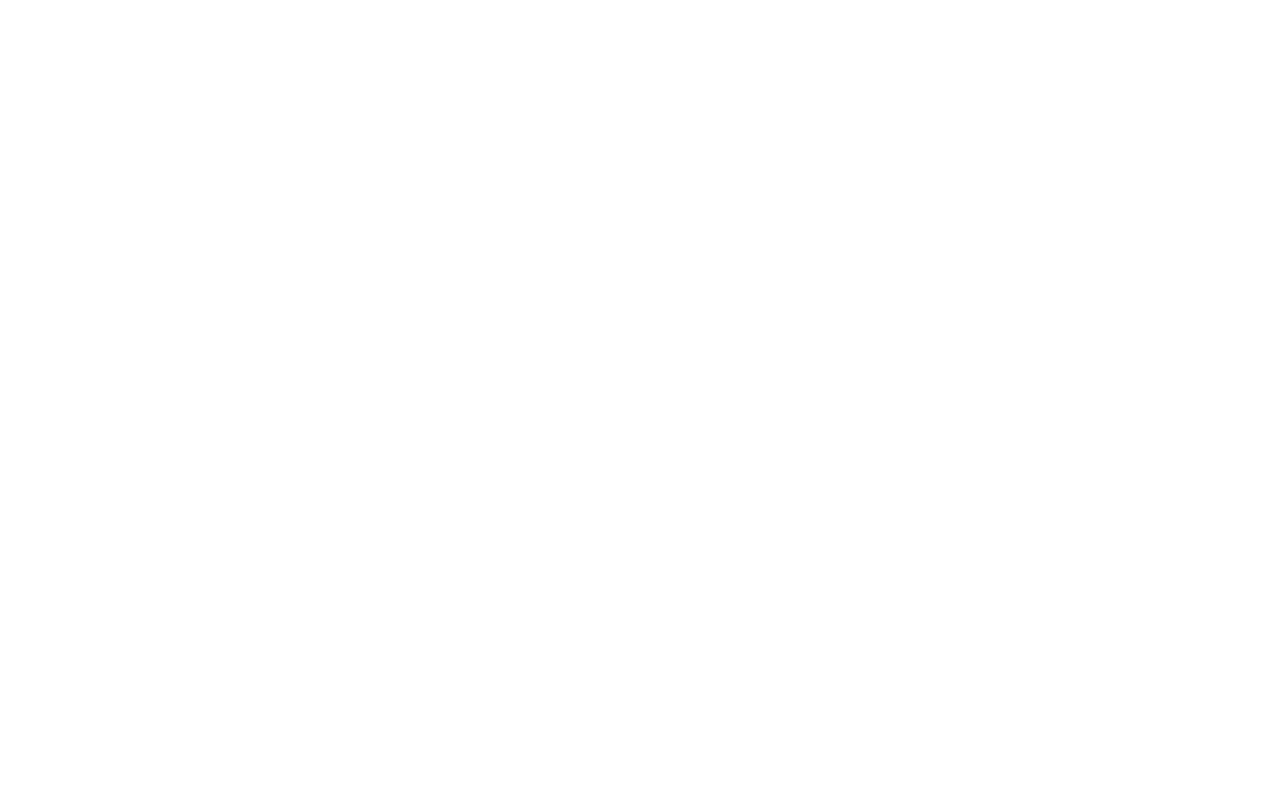
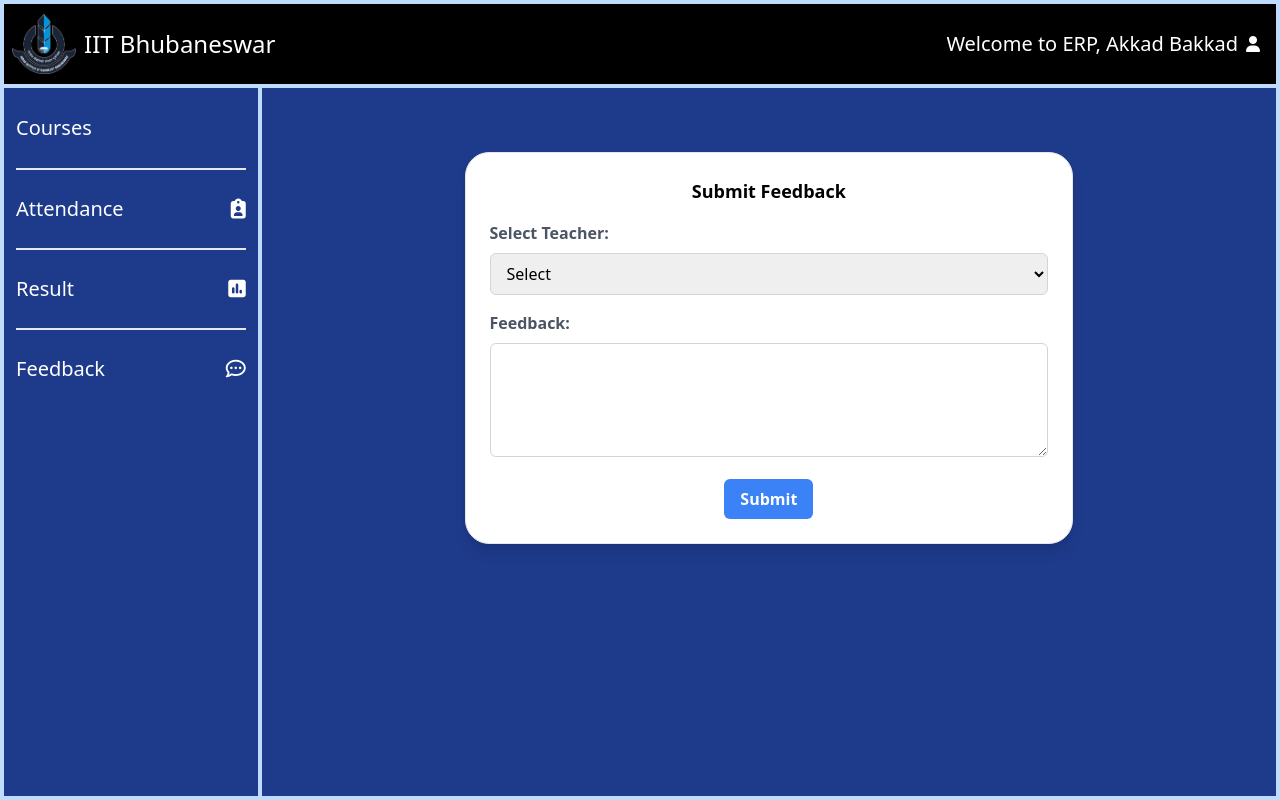
Before and after one commit to AShr12xz/GC_Webathon_2024, a React (Create React App) app in the folder client/: page /feedback in a window 1280 px wide. Before the commit this address had no page. Built offline with nearby package versions, Linux system fonts and the light colour scheme.

Commit message:
courses page made

```diff
--- a/client/src/App.js
+++ b/client/src/App.js
@@ -3,6 +3,8 @@
 import Profile from "./pages/components/profile.js";
 import Attendance from "./pages/components/attendance.js";
 import Result from "./pages/components/result.js";
+import FeedbackForm from "./pages/components/Feedback.js";
+import RegisteredCourses from "./pages/components/Course.js";
 
 import {
   Route,
@@ -27,6 +29,8 @@
         <Route path="/profile" element={<Dashboard props={<Profile/>}/>}/>
         <Route path="/attendance" element={<Dashboard props={<Attendance/>}/>}/>
         <Route path="/result" element={<Dashboard props={<Result/>}/>}/>
+        <Route path="/feedback" element={<Dashboard props={<FeedbackForm/>}/>}/>
+        <Route path="/courses" element={<Dashboard props={<RegisteredCourses/>}/>}/>
 
       </Routes>
     </AnimatePresence>
--- /dev/null
+++ b/client/src/pages/components/Course.js
@@ -0,0 +1,39 @@
+import React from 'react';
+
+const RegisteredCourses = () => {
+
+  const courses = [
+    { subjectName: 'Introduction to Computer Science', subjectCode: 'CSE101', faculty: 'Dr. Smith', credits: 3 },
+    { subjectName: 'Calculus', subjectCode: 'MAT102', faculty: 'Prof. Johnson', credits: 4 },
+    { subjectName: 'Physics Fundamentals', subjectCode: 'PHY103', faculty: 'Dr. Brown', credits: 3 },
+    { subjectName: 'Biology Basics', subjectCode: 'BIO104', faculty: 'Prof. Davis', credits: 3 },
+  ];
+
+  return (
+    <div className="w-3/4 mx-auto mt-16 bg-white rounded-3xl overflow-hidden shadow-lg p-6 border border-gray-200">
+      <h2 className="text-lg font-semibold mb-4 text-center">Registered Courses</h2>
+      <table className="w-full table-auto">
+        <thead>
+          <tr className="bg-gray-200">
+            <th className="px-4 py-2">Subject Name</th>
+            <th className="px-4 py-2">Subject Code</th>
+            <th className="px-4 py-2">Faculty</th>
+            <th className="px-4 py-2">Credits</th>
+          </tr>
+        </thead>
+        <tbody>
+          {courses.map((course, index) => (
+            <tr key={index} className={index % 2 === 0 ? "bg-gray-100" : ""}>
+              <td className="border px-4 py-2">{course.subjectName}</td>
+              <td className="border px-4 py-2">{course.subjectCode}</td>
+              <td className="border px-4 py-2">{course.faculty}</td>
+              <td className="border px-4 py-2">{course.credits}</td>
+            </tr>
+          ))}
+        </tbody>
+      </table>
+    </div>
+  );
+};
+
+export default RegisteredCourses;
--- /dev/null
+++ b/client/src/pages/components/Feedback.js
@@ -0,0 +1,80 @@
+import React, { useState } from "react";
+
+const FeedbackForm = () => {
+  const [selectedTeacher, setSelectedTeacher] = useState("");
+  const [feedback, setFeedback] = useState("");
+
+  const teachers = [
+    "Teacher 1",
+    "Teacher 2",
+    "Teacher 3",
+    "Teacher 4",
+    "Teacher 5",
+    "Teacher 6",
+    "Teacher 7",
+    "Teacher 8",
+  ];
+
+  const handleSubmit = (e) => {
+    e.preventDefault();
+
+    console.log("Teacher:", selectedTeacher);
+    console.log("Feedback:", feedback);
+  };
+
+  return (
+    <div className="w-3/5 mx-2 md:mx-auto my-16 bg-white rounded-3xl overflow-hidden shadow-lg p-6 border border-gray-200">
+      <h2 className="text-lg font-semibold mb-4 text-center">
+        Submit Feedback
+      </h2>
+      <form onSubmit={handleSubmit}>
+        <div className="mb-4">
+          <label
+            htmlFor="teacher"
+            className="block text-gray-600 font-semibold mb-2"
+          >
+            Select Teacher:
+          </label>
+          <select
+            id="teacher"
+            className="w-full border border-gray-300 rounded-md py-2 px-3 focus:outline-none focus:border-blue-500"
+            value={selectedTeacher}
+            onChange={(e) => setSelectedTeacher(e.target.value)}
+          >
+            <option value="">Select</option>
+            {teachers.map((teacher, index) => (
+              <option key={index} value={teacher}>
+                {teacher}
+              </option>
+            ))}
+          </select>
+        </div>
+        <div className="mb-4">
+          <label
+            htmlFor="feedback"
+            className="block text-gray-600 font-semibold mb-2"
+          >
+            Feedback:
+          </label>
+          <textarea
+            id="feedback"
+            className="w-full border border-gray-300 rounded-md py-2 px-3 focus:outline-none focus:border-blue-500"
+            rows="4"
+            value={feedback}
+            onChange={(e) => setFeedback(e.target.value)}
+          ></textarea>
+        </div>
+        <div className="text-center">
+          <button
+            type="submit"
+            className="bg-blue-500 text-white font-semibold py-2 px-4 rounded-md hover:bg-blue-600 focus:outline-none focus:bg-blue-600"
+          >
+            Submit
+          </button>
+        </div>
+      </form>
+    </div>
+  );
+};
+
+export default FeedbackForm;
--- a/client/src/pages/components/attendance.js
+++ b/client/src/pages/components/attendance.js
@@ -14,7 +14,7 @@
   };
 
   return (
-    <div className="w-full m-8 mx-auto px-4  md:px-32  bg-white rounded-3xl overflow-hidden shadow-lg p-6 border border-gray-200">
+    <div className="w-full m-8 mx-auto px-4  md:px-32  bg-red-100 rounded-3xl overflow-hidden shadow-lg p-6 border border-gray-200">
       <h2 className="text-lg font-semibold mb-4 text-center">Subject-wise Attendance</h2>
       <div>
         {Object.entries(attendance).map(([subject, percentage]) => (
```
